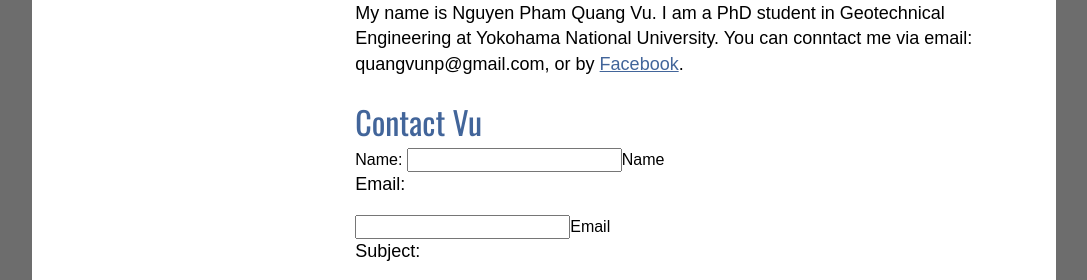
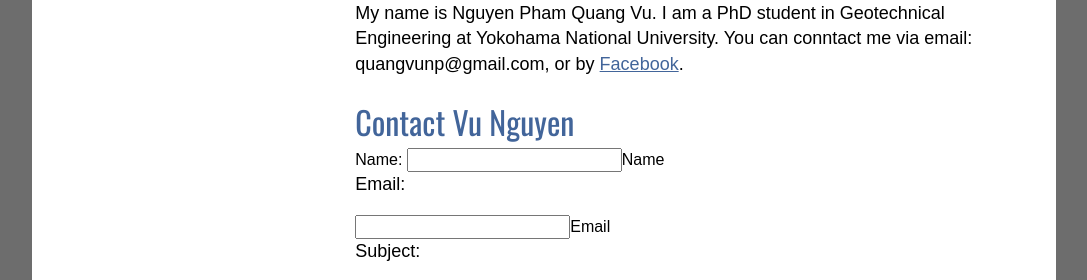
Before and after one commit to quangvunp/geomechanics, a Jekyll site: the page built from about.md, in a window 1280 px wide. Shown: the part 739-1019 px from the top of the page, without its empty margins (96-1183 px from the left). Built offline with Jekyll 4.4.1, drawn with Linux system fonts in a browser that asks for light colours; our own code applies the rules of GitHub Pages for plain Markdown files.

Commit message:
Update about.md

```diff
--- a/about.md
+++ b/about.md
@@ -12,7 +12,7 @@ sdf
 
 My name is Nguyen Pham Quang Vu. I am a PhD student in Geotechnical Engineering at Yokohama National University. You can conntact me via email: quangvunp@gmail.com, or by [Facebook]("https://www.facebook.com/quangvu.np").
 
-## Contact Vu
+## Contact Vu Nguyen
 
 <form action="https://formspree.io/quangvunp@gmail.com"
       method="POST">
```
